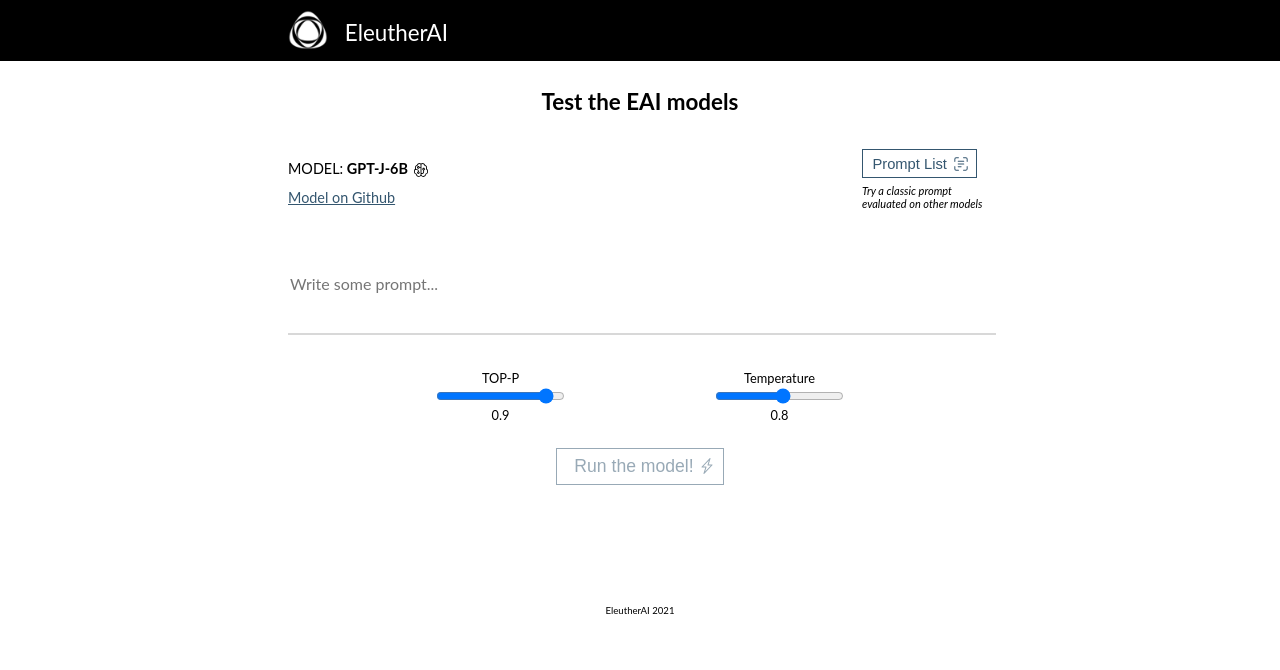
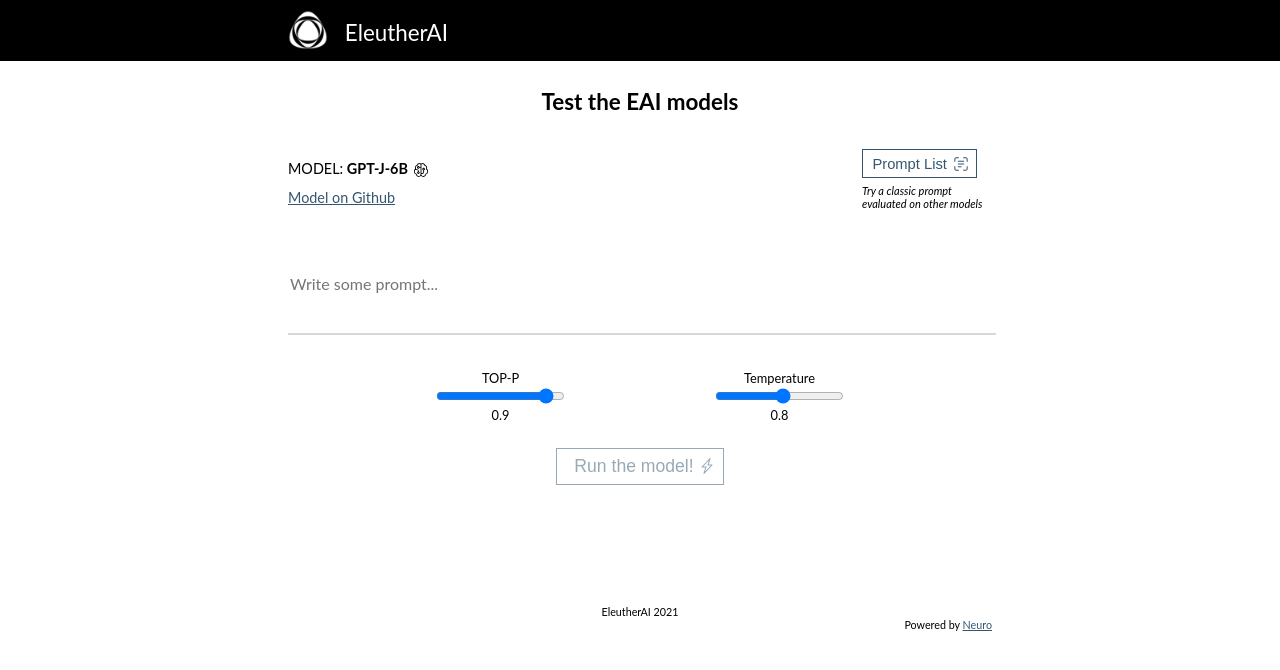
Before and after one commit to EleutherAI/text-generation-testing-ui, a React (Create React App) app: page / in a window 1280 px wide. Shown: the top 670 px of the page. Built offline with nearby package versions, Linux system fonts and the light colour scheme.

Commit message:
add a neuro promo text

```diff
--- a/src/App.css
+++ b/src/App.css
@@ -365,13 +365,20 @@
 }
 
 .footer-content {
-  text-align: center;
-  font-size: 0.6em;
+  font-size: 0.67em;
 }
 
-.footer-text a {
+.footer-text-center {
+  text-align: center;
+}
+
+.footer-text-right {
+  text-align: right;
+}
+
+.footer-content a {
   text-decoration: underline;
-  color: white;
+  color: var(--blue);
 }
 
 .error-text {
--- a/src/App.js
+++ b/src/App.js
@@ -30,13 +30,9 @@
 
   const onClickSendPromptButton = useCallback(
     (extraText, topP, temp) => {
-      const ENDPOINT = !!process.env.REACT_APP_MODEL_ENDPOINT_URL
-        ? process.env.REACT_APP_MODEL_ENDPOINT_URL
-        : ""
+      const ENDPOINT = !!process.env.REACT_APP_MODEL_ENDPOINT_URL ? process.env.REACT_APP_MODEL_ENDPOINT_URL : ""
 
-      const API_KEY = !!process.env.REACT_APP_MODEL_API_KEY
-        ? process.env.REACT_APP_MODEL_API_KEY
-        : ""
+      const API_KEY = !!process.env.REACT_APP_MODEL_API_KEY ? process.env.REACT_APP_MODEL_API_KEY : ""
 
       const MODEL_ID = !!process.env.REACT_APP_MODEL_ID ? process.env.REACT_APP_MODEL_ID : ""
       const finalUrl = !!process.env.REACT_APP_USE_PROXY
@@ -246,7 +242,14 @@
         </div>
       </div>
       <footer>
-        <div className="footer-content">EleutherAI 2021</div>
+        <div className="content-wrapper">
+          <div className="footer-content">
+            <div className="footer-text-center">EleutherAI 2021</div>
+            <div className="footer-text-right">
+              Powered by <a href="https://www.getneuro.ai/">Neuro</a>
+            </div>
+          </div>
+        </div>
       </footer>
     </div>
   )
```
